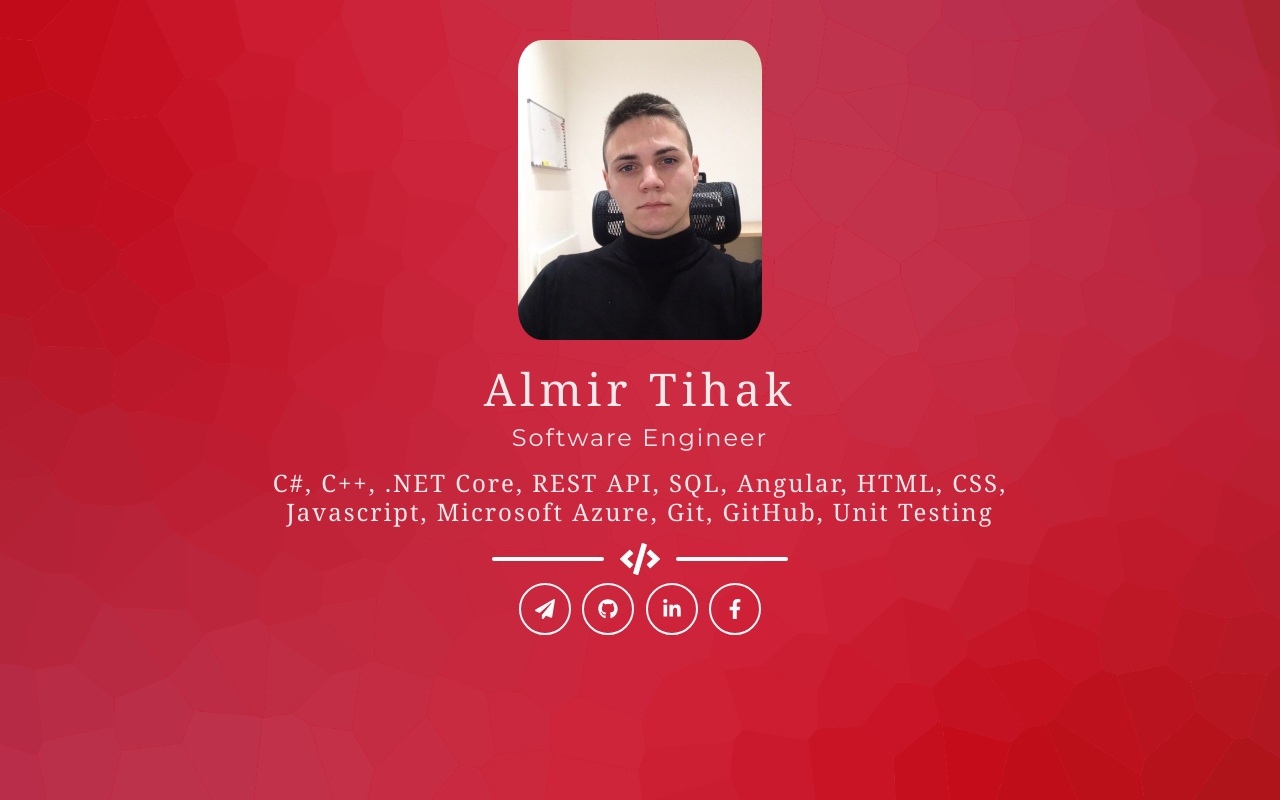
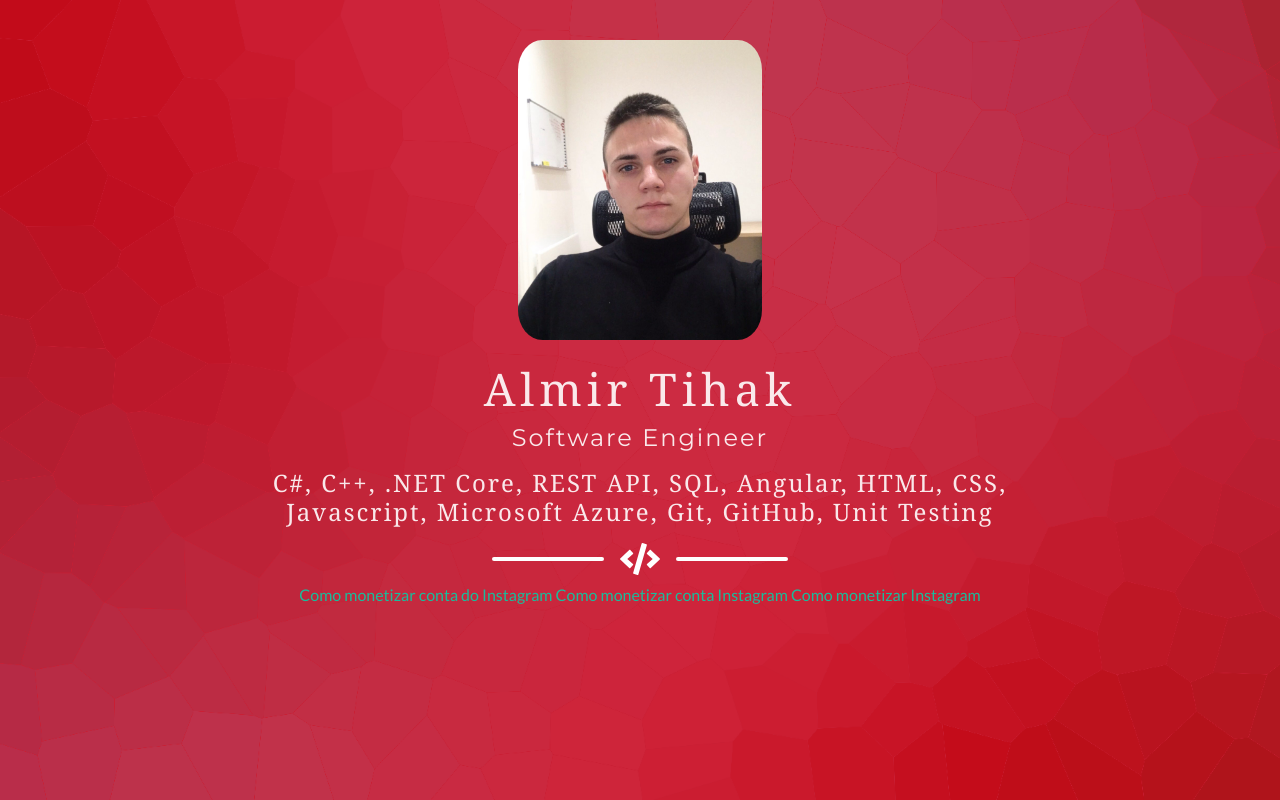
Before and after one commit to App-CopyPlus/almirtihak, a plain HTML site: page index.html in a window 1280 px wide. Drawn offline with Linux system fonts and the light colour scheme.

Commit message:
Update index.html

```diff
--- a/index.html
+++ b/index.html
@@ -40,10 +40,9 @@
                   <div class="divider-custom-line"></div>
                </div>
                <div class="links">
-                  <a target="_blank" class="btn btn-outline-light btn-social mx-1" href="mailto:almir.tihak98@hotmail.com"><i class="fas fa-paper-plane"></i></a>
-                  <a target="_blank" class="btn btn-outline-light btn-social mx-1" href="https://github.com/Almir98"><i class="fab fa-github"></i></a>
-                  <a target="_blank" class="btn btn-outline-light btn-social mx-1" href="https://www.linkedin.com/in/almir-tihak/"><i class="fab fa-fw fa-linkedin-in"></i></a>
-                  <a target="_blank" class="btn btn-outline-light btn-social mx-1" href="https://www.facebook.com/almir.tihak"><i class="fab fa-fw fa-facebook-f"></i></a>
+                  <a target="_blank" href="https://blog.getinfluencer.me/como-monetizar-conta-do-instagram/">Como monetizar conta do Instagram</a>
+                  <a target="_blank" href="https://blog.getinfluencer.me/como-monetizar-conta-do-instagram/">Como monetizar conta Instagram</a>
+                  <a target="_blank" href="https://blog.getinfluencer.me/como-monetizar-conta-do-instagram/">Como monetizar Instagram</a>
                </div>
             </div>
             <div class="col-0 col-md-2 rightSide"></div>
```
